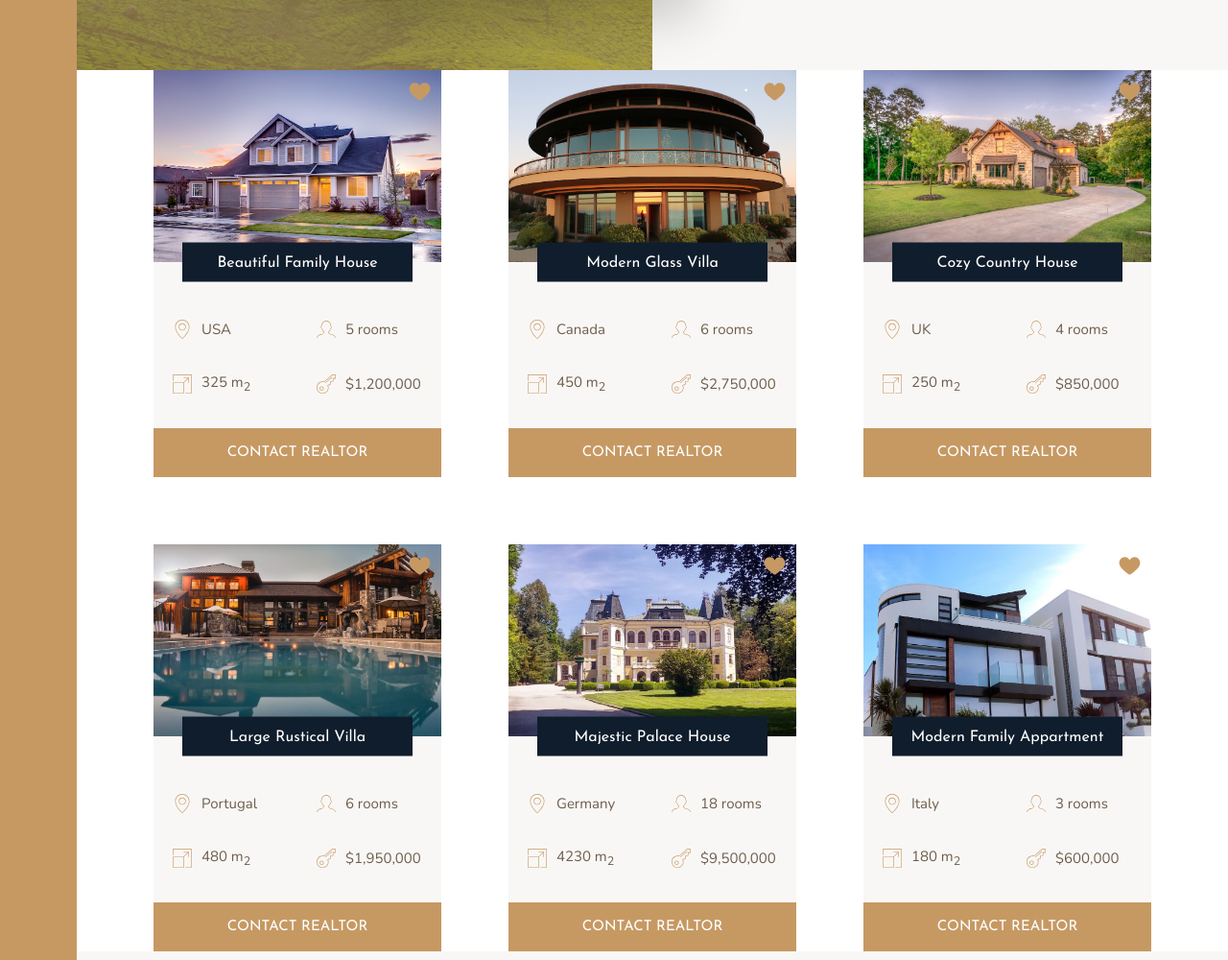
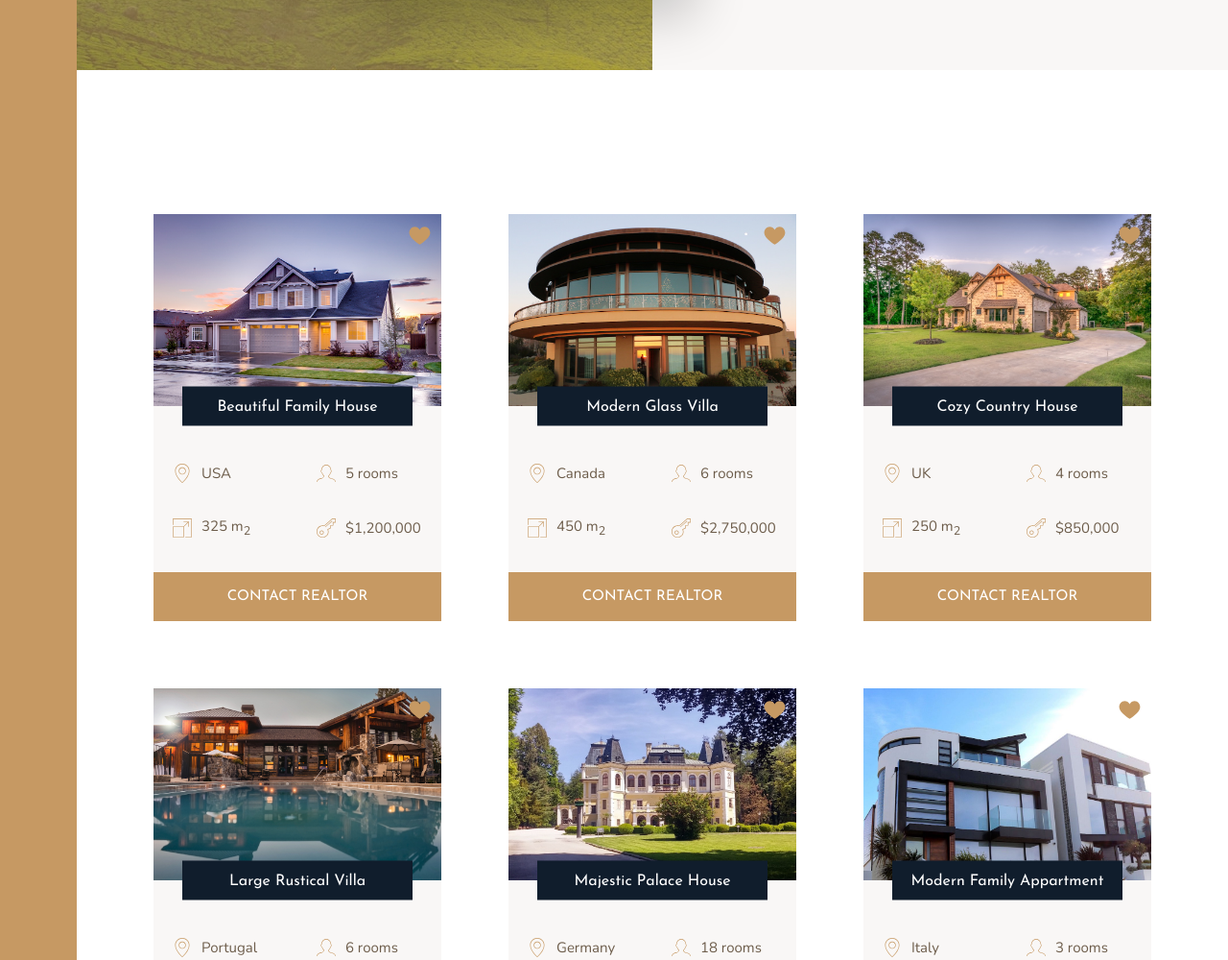
Before and after one commit to usama-365/nexter, a website: page index.html in a window 1280 px wide. Shown: the part 1751-2751 px from the top of the page at 96% size. Drawn offline with nearby package versions, Linux system fonts and the light colour scheme; files that its build step writes are made by us from their sources.

Commit message:
Fixed vertical spacing for the section

```diff
--- a/sass/_homes.scss
+++ b/sass/_homes.scss
@@ -3,6 +3,7 @@
   display: grid;
   grid-template-columns: repeat(auto-fit, minmax(25rem, 1fr));
   grid-gap: 7rem;
+  margin: 15rem 0;
 }
 
 .home {
```
